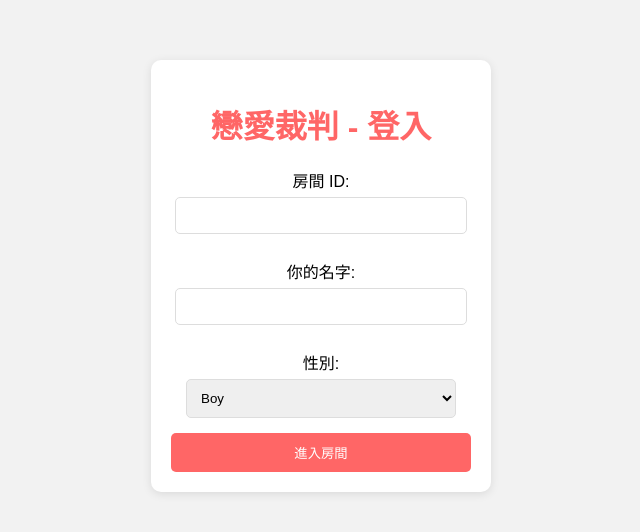
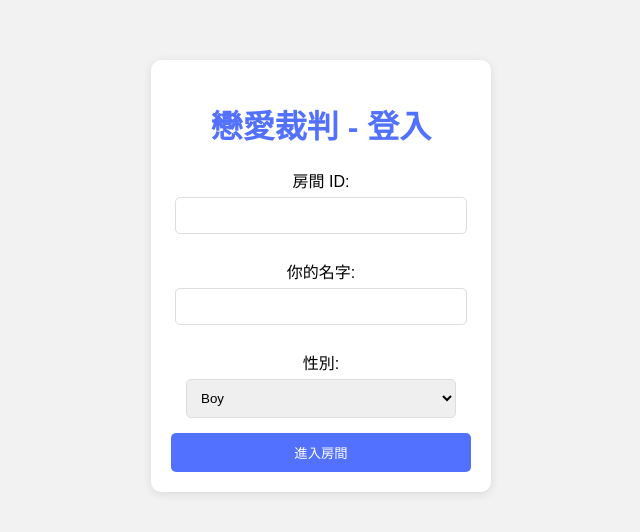
Before and after one commit to stanleyshen2003/love-judge, a React (Create React App) app in the folder frontend/: page /login in a window 1280 px wide. Shown: the part 124-656 px from the top of the page, without its empty margins (319-959 px from the left). Built offline with nearby package versions, Linux system fonts and the light colour scheme.

Commit message:
front_end login color fix

```diff
--- a/frontend/src/LawyerChat.js
+++ b/frontend/src/LawyerChat.js
@@ -101,9 +101,7 @@ function LawyerChat() {
                 <div className="intro">
                     <h1>律師聊天室</h1>
                     <p>暢談你心中的不快</p>
-                    <p>
-                        你好，<span>{username}</span>！
-                    </p>
+
                 </div>
 
                 <div className="chat-section">
--- a/frontend/src/Login.css
+++ b/frontend/src/Login.css
@@ -19,7 +19,7 @@ body {
 }
 
 .login-container h1 {
-    color: #ff6666;
+    color: #5271ff;
 }
 
 .login-container label {
@@ -39,7 +39,7 @@ body {
 
 .login-container button {
     padding: 10px;
-    background-color: #ff6666;
+    background-color: #5271ff;
     color: white;
     border: none;
     border-radius: 5px;
@@ -48,5 +48,5 @@ body {
 }
 
 .login-container button:hover {
-    background-color: #e65555;
+    background-color: #90a3cc;
 }
```
